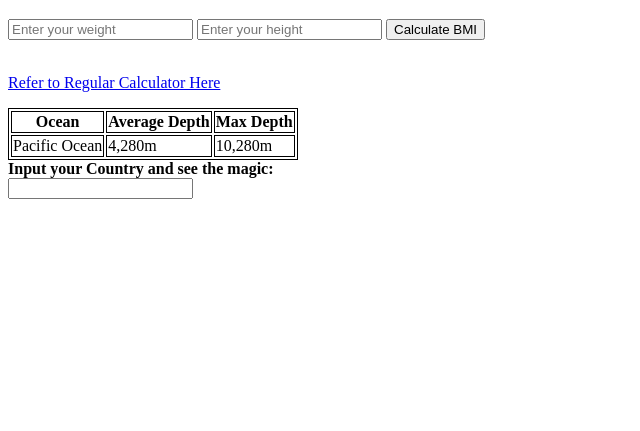
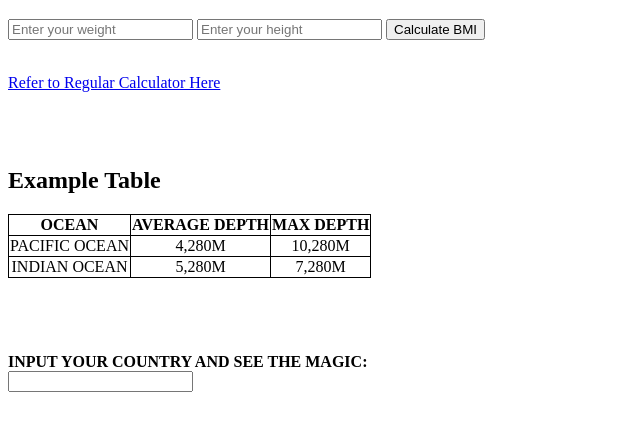
Before and after one commit to codewitty/cv, a website: page my-express-server/Calculator/bmiCalculator.html in a window 1280 px wide. Shown: the part 61-492 px from the top of the page, without its empty margins (0-640 px from the left). Drawn offline with Linux system fonts and the light colour scheme.

Commit message:
changes to html

```diff
--- a/my-express-server/Calculator/bmiCalculator.html
+++ b/my-express-server/Calculator/bmiCalculator.html
@@ -16,27 +16,34 @@
         <p>
         <a href="index.html">Refer to Regular Calculator Here</a>
 </p>
-
-        <table>
-            <tr>
-                <th>Ocean</th>
-                <th>Average Depth</th>
-                <th>Max Depth</th>
-            </tr>
-            <tr>
-                <td>Pacific Ocean</td>
-                <td>4,280m</td>
-                <td>10,280m</td>
-            </tr>
-        </table>
-        <div class="datalist-holder">
-    <strong>Input your Country and see the magic:</strong>
-    <br />
-    <input list="country" name="country" class="datalist-input" />
-    <datalist id="country">
-        <option value="Afghanistan" />
-        <option value="Albania" />
-        <option value="Algeria" />
+<div>
+    <h2> Example Table</h2>
+        <TABLE>
+            <TR>
+                <TH>OCEAN</TH>
+                <TH>AVERAGE DEPTH</TH>
+                <TH>MAX DEPTH</TH>
+            </TR>
+            <TR>
+                <TD>PACIFIC OCEAN</TD>
+                <TD>4,280M</TD>
+                <TD>10,280M</TD>
+            </TR>
+            <TR>
+                <TD>INDIAN OCEAN</TD>
+                <TD>5,280M</TD>
+                <TD>7,280M</TD>
+            </TR>
+        </TABLE>
+        </div>
+        <DIV CLASS="DATALIST-HOLDER">
+    <STRONG>INPUT YOUR COUNTRY AND SEE THE MAGIC:</STRONG>
+    <BR />
+    <INPUT LIST="COUNTRY" NAME="COUNTRY" CLASS="DATALIST-INPUT" />
+    <DATALIST ID="COUNTRY">
+        <OPTION VALUE="AFGHANISTAN" />
+        <OPTION VALUE="ALBANIA" />
+        <OPTION VALUE="ALGERIA" />
         <option value="American Samoa" />
         <option value="Andorra" />
         <option value="Angola" />
--- a/my-express-server/Calculator/styles.css
+++ b/my-express-server/Calculator/styles.css
@@ -4,8 +4,15 @@ h1{
 
 table {
     border: 1px solid black;
+    border-collapse: collapse;
 }
 
 td, th {
     border: 1px solid black;
+    border-collapse: collapse;
+    text-align: center;
 }
+
+div {
+    margin-top: 75px;
+}
```
